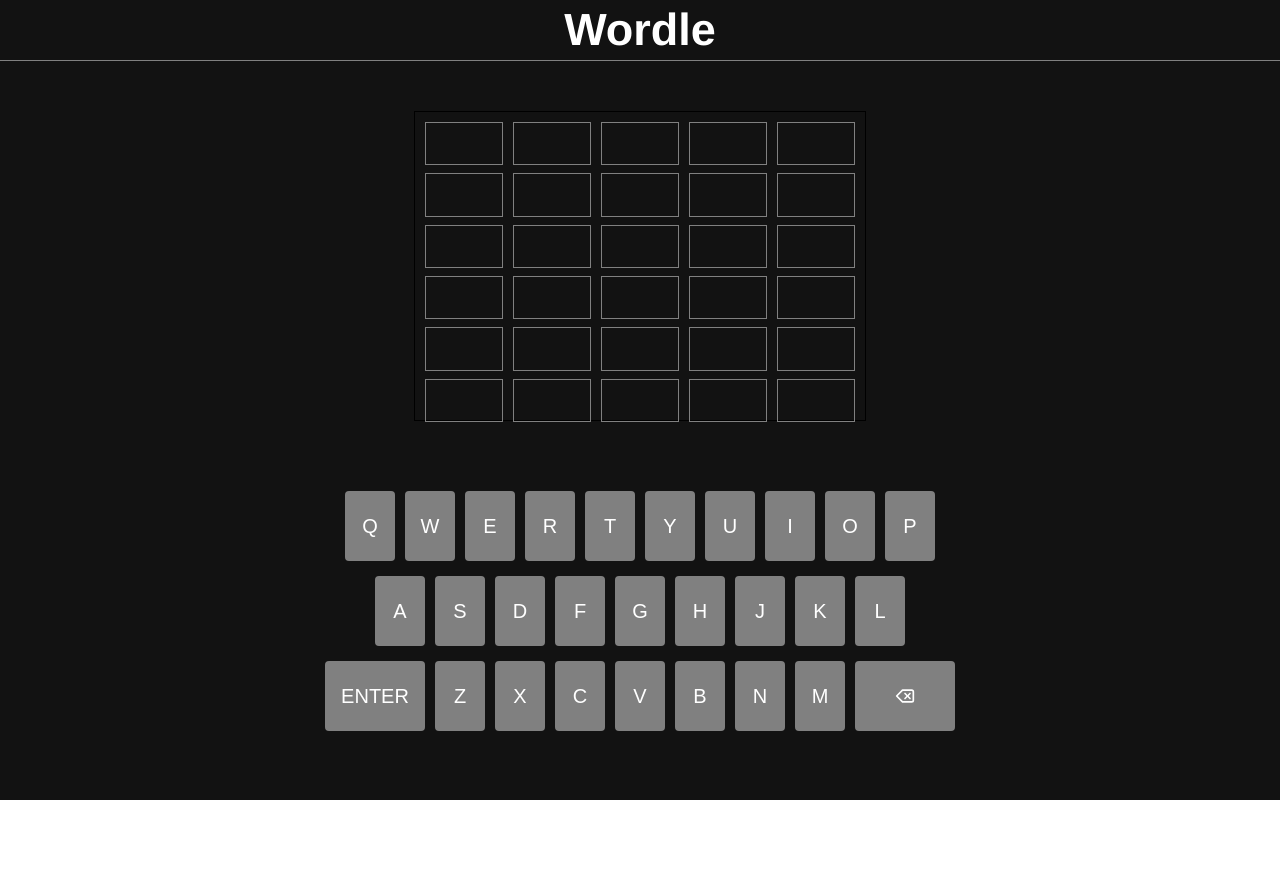
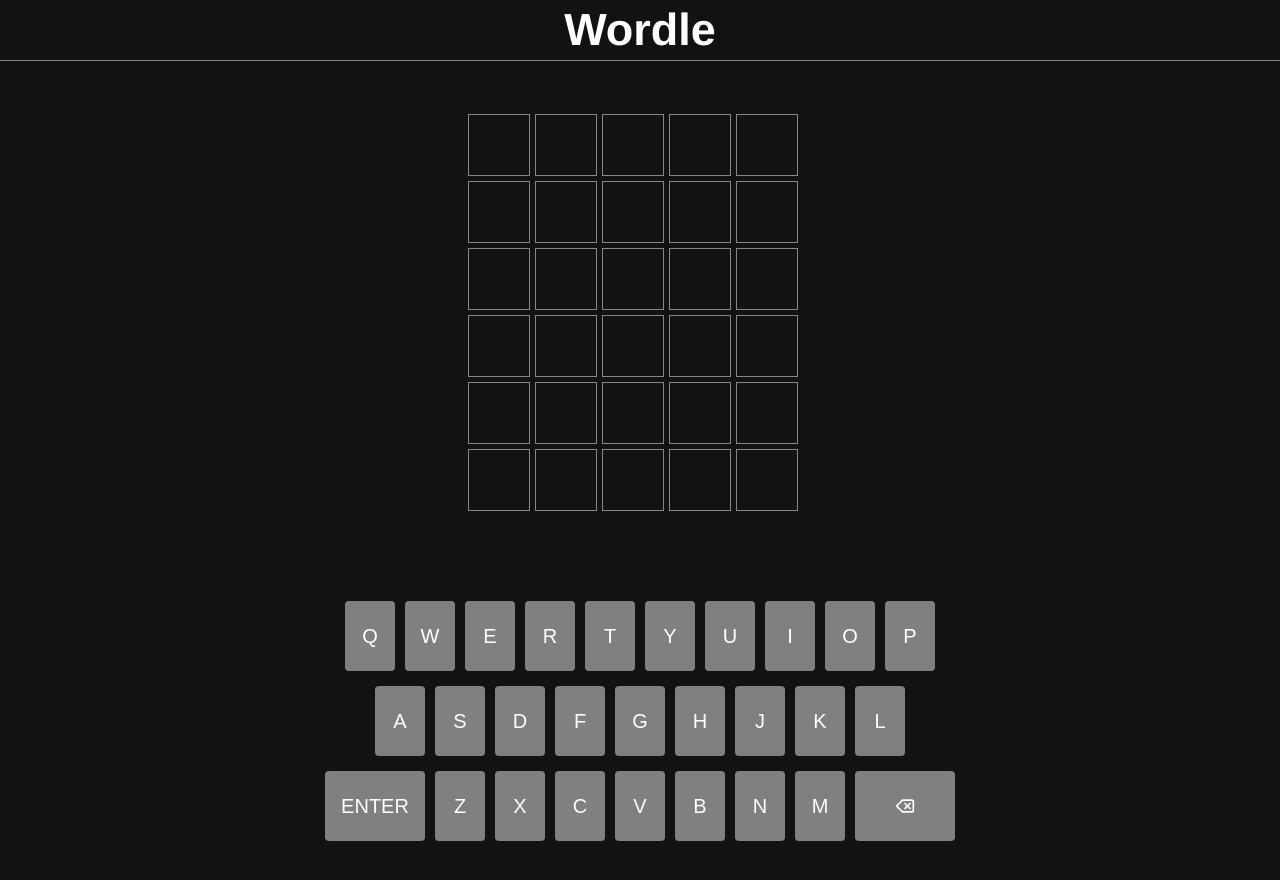
Before and after one commit to Boldi247/react-wordle, a React (Create React App) app: page / in a window 1280 px wide. Shown: the top 880 px of the page. Before the commit the page ends 800 px from the top, so only its background shows below. Built offline with nearby package versions, Linux system fonts and the light colour scheme.

Commit message:
styling gix

```diff
--- a/src/App.css
+++ b/src/App.css
@@ -1,15 +1,14 @@
 .App {
   text-align: center;
-  background-color: #121212;
   width: 100vw;
-  height: 100vh;
-  /* display: flex; */
   color: white;
+  font-family: Helvetica, Arial, sans-serif;
 }
 
 body {
   padding: 0%;
   margin: 0;
+  background-color: #121212;
 }
 
 nav {
@@ -23,13 +22,12 @@
 
 nav h1 {
   margin: 0;
-  font-family: Helvetica, Arial, sans-serif;
   color: white;
   font-size: 45px;
 }
 .game {
   width: 100vw;
-  height: calc(100vh - 170px);
+
   display: flex;
   align-items: center;
   padding-top: 50px;
@@ -37,31 +35,27 @@
 }
 
 .board {
-  width: 450px;
-  height: 550px;
-  border: 1px solid black;
+  width: 350px;
+  height: 420px;
   display: flex;
+  flex-wrap: wrap;
   flex-direction: column;
 }
 
 .row {
-  flex: 33%;
   display: flex;
   flex-direction: row;
-  margin: 5px;
 }
 
 .letter {
-  flex: 33%;
-  height: 100%;
-  border: 1px solid grey;
-  margin: 5px;
-  display: grid;
-  place-items: center;
-  font-size: 30px;
-  font-weight: bolder;
-  color: white;
-  font-family: Arial, Helvetica, sans-serif;
+  border: 1px solid rgb(136, 135, 135);
+  width: 60px;
+  height: 60px;
+  margin: 2.5px;
+  display: flex;
+  justify-content: center;
+  align-items: center;
+  font-size: 36px;
 }
 
 .correct {
@@ -74,10 +68,6 @@
 
 .error {
   background-color: #3a393c;
-}
-
-.default {
-  background-color: transparent;
 }
 
 .keyboard {
@@ -129,3 +119,21 @@
 .disabled {
   background-color: #3a393c;
 }
+
+.gameOver {
+  border: 2px solid lightgray;
+  padding: 20px 40px;
+  border-radius: 20px;
+}
+
+.shake {
+  animation: horizontal-shaking 0.5s ease-in-out;
+}
+
+@keyframes horizontal-shaking {
+  0% { transform: translateX(0) }
+  25% { transform: translateX(5px) }
+  50% { transform: translateX(-5px) }
+  75% { transform: translateX(5px) }
+  100% { transform: translateX(0) }
+}
--- a/src/App.js
+++ b/src/App.js
@@ -14,6 +14,7 @@
   const [currAttempt, setCurrAttempt] = useState({ attempt: 0, letterPos: 0 });
   const [wordSet, setWordSet] = useState(new Set());
   const [disabledLetters, setDisabledLetters] = useState([]);
+  const [wordNotFound, setWordNotFound] = useState(false);
   const [correctWord, setCorrectWord] = useState("");
   const [gameOver, setGameOver] = useState({
     gameOver: false,
@@ -24,7 +25,6 @@
     generateWordSet().then((words) => {
       setWordSet(words.wordSet);
       setCorrectWord(words.todaysWord);
-      console.log(words.todaysWord);
     });
   }, [])
 
@@ -38,6 +38,9 @@
 
   const onDelete = () => {
     if (currAttempt.letterPos === 0) return;
+
+    if (wordNotFound) { setWordNotFound(false); }
+
     const newBoard = [...board];
     newBoard[currAttempt.attempt][currAttempt.letterPos - 1] = "";
     setBoard(newBoard);
@@ -56,13 +59,11 @@
     if (wordSet.has(currWord.toLowerCase())) {
       setCurrAttempt({ attempt: currAttempt.attempt + 1, letterPos: 0 });
     } else {
-      //maybe should implement an animation here
-      alert("Word not found");
+      setWordNotFound(true);
     }
 
     if (currWord.toLowerCase() === correctWord) {
       setGameOver({ gameOver: true, win: true });
-      console.log("You win!");
       return;
     }
 
@@ -89,6 +90,7 @@
         setDisabledLetters,
         gameOver,
         setGameOver,
+        wordNotFound,
       }}>
         <div className='game'>
           <Board />
--- a/src/components/Board.jsx
+++ b/src/components/Board.jsx
@@ -1,10 +1,13 @@
-import React, { useState } from "react";
+import React, { useContext, useState } from "react";
 import { boardDefault } from "../Words";
 import Letter from "./Letter";
+import { AppContext } from "../App";
 
 const Board = () => {
+  const { wordNotFound } = useContext(AppContext);
+
   return (
-    <div className="board">
+    <div className={`board ${wordNotFound && "shake"}`}>
       {boardDefault.map((row, rowIndex) => (
         <div className="row" key={`row${rowIndex}`}>
           {row.map((letter, letterIndex) => (
--- a/src/components/GameOver.jsx
+++ b/src/components/GameOver.jsx
@@ -4,7 +4,7 @@
 const GameOver = () => {
   const { gameOver, currAttempt, correctWord } = useContext(AppContext);
   return (
-    <div className="gameOver">
+    <div className={`gameOver ${gameOver.win ? "correct" : "error"}`}>
       <h3>{gameOver.win ? "You Correctly Guessed!" : "You Failed!"}</h3>
       <h1>Correct: {correctWord} </h1>
       {gameOver.win && <h3>You guessed in {currAttempt.attempt} attempts</h3>}
```
